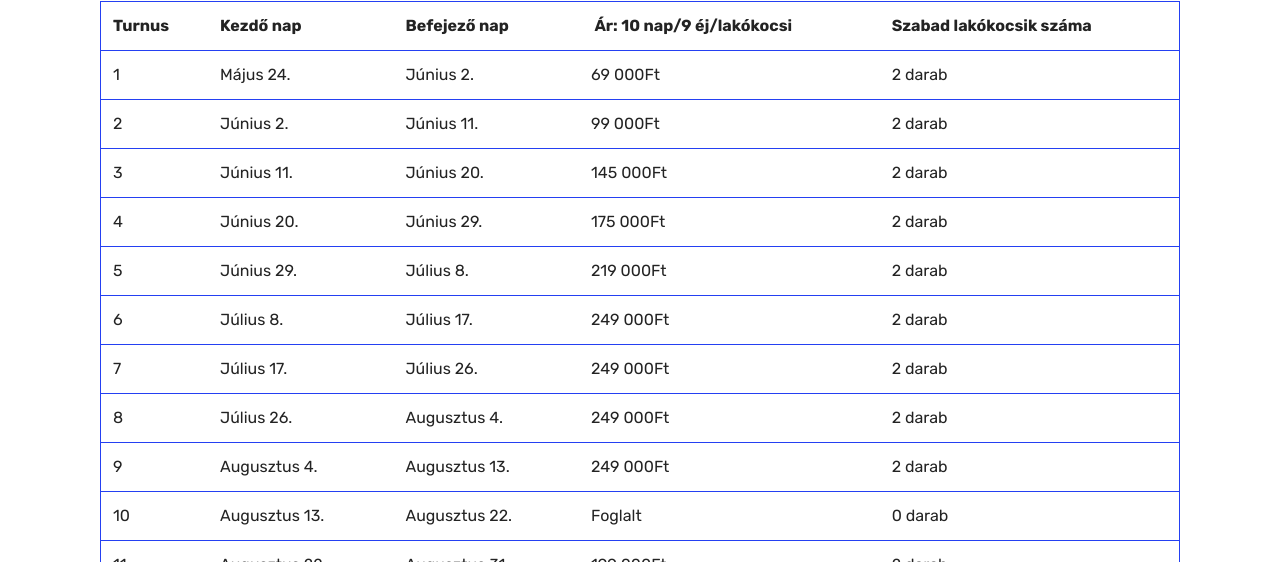
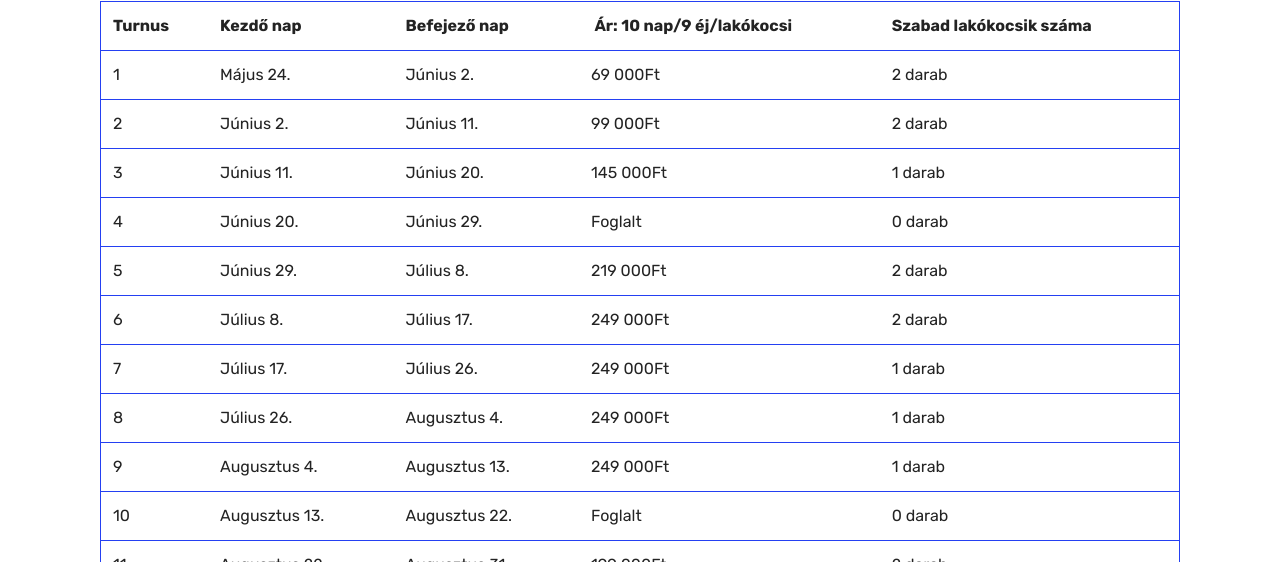
Before and after one commit to marklaszlo9/korinos_new, a Jekyll site: the page built from arak.html, in a window 1280 px wide and 900 px high. Shown: the part 171-733 px from the top of the window. Built offline with Jekyll 4.4.1, drawn with Linux system fonts in a browser that asks for light colours.

Commit message:
Update arak.html

```diff
--- a/arak.html
+++ b/arak.html
@@ -60,13 +60,13 @@
             <tr>
               <td class="body-item mbr-fonts-style display-7">1</td><td class="body-item mbr-fonts-style display-7">Május 24.</td><td class="body-item mbr-fonts-style display-7">Június 2.</td><td class="body-item mbr-fonts-style display-7">69 000Ft</td><td class="body-item mbr-fonts-style display-7">2 darab</td></tr><tr>
               <td class="body-item mbr-fonts-style display-7">2</td><td class="body-item mbr-fonts-style display-7">Június 2.</td><td class="body-item mbr-fonts-style display-7">Június 11.</td><td class="body-item mbr-fonts-style display-7">99 000Ft</td><td class="body-item mbr-fonts-style display-7">2 darab</td></tr><tr>
-              <td class="body-item mbr-fonts-style display-7">3</td><td class="body-item mbr-fonts-style display-7">Június 11.</td><td class="body-item mbr-fonts-style display-7">Június 20.</td><td class="body-item mbr-fonts-style display-7">145 000Ft</td><td class="body-item mbr-fonts-style display-7">2 darab</td></tr><tr>
-              <td class="body-item mbr-fonts-style display-7">4</td><td class="body-item mbr-fonts-style display-7">Június 20.</td><td class="body-item mbr-fonts-style display-7">Június 29.</td><td class="body-item mbr-fonts-style display-7">175 000Ft</td><td class="body-item mbr-fonts-style display-7">2 darab</td></tr><tr>
+              <td class="body-item mbr-fonts-style display-7">3</td><td class="body-item mbr-fonts-style display-7">Június 11.</td><td class="body-item mbr-fonts-style display-7">Június 20.</td><td class="body-item mbr-fonts-style display-7">145 000Ft</td><td class="body-item mbr-fonts-style display-7">1 darab</td></tr><tr>
+              <td class="body-item mbr-fonts-style display-7">4</td><td class="body-item mbr-fonts-style display-7">Június 20.</td><td class="body-item mbr-fonts-style display-7">Június 29.</td><td class="body-item mbr-fonts-style display-7">Foglalt</td><td class="body-item mbr-fonts-style display-7">0 darab</td></tr><tr>
               <td class="body-item mbr-fonts-style display-7">5</td><td class="body-item mbr-fonts-style display-7">Június 29.</td><td class="body-item mbr-fonts-style display-7">Július 8.</td><td class="body-item mbr-fonts-style display-7">219 000Ft</td><td class="body-item mbr-fonts-style display-7">2 darab</td></tr><tr>
               <td class="body-item mbr-fonts-style display-7">6</td><td class="body-item mbr-fonts-style display-7">Július 8.</td><td class="body-item mbr-fonts-style display-7">Július 17.</td><td class="body-item mbr-fonts-style display-7">249 000Ft</td><td class="body-item mbr-fonts-style display-7">2 darab</td></tr><tr>
-              <td class="body-item mbr-fonts-style display-7">7</td><td class="body-item mbr-fonts-style display-7">Július 17.</td><td class="body-item mbr-fonts-style display-7">Július 26.</td><td class="body-item mbr-fonts-style display-7">249 000Ft</td><td class="body-item mbr-fonts-style display-7">2 darab</td></tr><tr>
-              <td class="body-item mbr-fonts-style display-7">8</td><td class="body-item mbr-fonts-style display-7">Július 26.</td><td class="body-item mbr-fonts-style display-7">Augusztus 4.</td><td class="body-item mbr-fonts-style display-7">249 000Ft</td><td class="body-item mbr-fonts-style display-7">2 darab</td></tr><tr>
-              <td class="body-item mbr-fonts-style display-7">9</td><td class="body-item mbr-fonts-style display-7">Augusztus 4.</td><td class="body-item mbr-fonts-style display-7">Augusztus 13.</td><td class="body-item mbr-fonts-style display-7">249 000Ft</td><td class="body-item mbr-fonts-style display-7">2 darab</td></tr><tr>
+              <td class="body-item mbr-fonts-style display-7">7</td><td class="body-item mbr-fonts-style display-7">Július 17.</td><td class="body-item mbr-fonts-style display-7">Július 26.</td><td class="body-item mbr-fonts-style display-7">249 000Ft</td><td class="body-item mbr-fonts-style display-7">1 darab</td></tr><tr>
+              <td class="body-item mbr-fonts-style display-7">8</td><td class="body-item mbr-fonts-style display-7">Július 26.</td><td class="body-item mbr-fonts-style display-7">Augusztus 4.</td><td class="body-item mbr-fonts-style display-7">249 000Ft</td><td class="body-item mbr-fonts-style display-7">1 darab</td></tr><tr>
+              <td class="body-item mbr-fonts-style display-7">9</td><td class="body-item mbr-fonts-style display-7">Augusztus 4.</td><td class="body-item mbr-fonts-style display-7">Augusztus 13.</td><td class="body-item mbr-fonts-style display-7">249 000Ft</td><td class="body-item mbr-fonts-style display-7">1 darab</td></tr><tr>
               <td class="body-item mbr-fonts-style display-7">10</td><td class="body-item mbr-fonts-style display-7">Augusztus 13.</td><td class="body-item mbr-fonts-style display-7">Augusztus 22.</td><td class="body-item mbr-fonts-style display-7">Foglalt</td><td class="body-item mbr-fonts-style display-7">0 darab</td></tr><tr>
               <td class="body-item mbr-fonts-style display-7">11</td><td class="body-item mbr-fonts-style display-7">Augusztus 22.</td><td class="body-item mbr-fonts-style display-7">Augusztus 31.</td><td class="body-item mbr-fonts-style display-7">199 000Ft</td><td class="body-item mbr-fonts-style display-7">2 darab</td></tr><tr>
               <td class="body-item mbr-fonts-style display-7">12</td><td class="body-item mbr-fonts-style display-7">Augusztus 31.</td><td class="body-item mbr-fonts-style display-7">Szeptember 9.</td><td class="body-item mbr-fonts-style display-7">Foglalt</td><td class="body-item mbr-fonts-style display-7">0 darab</td></tr><tr>
```
